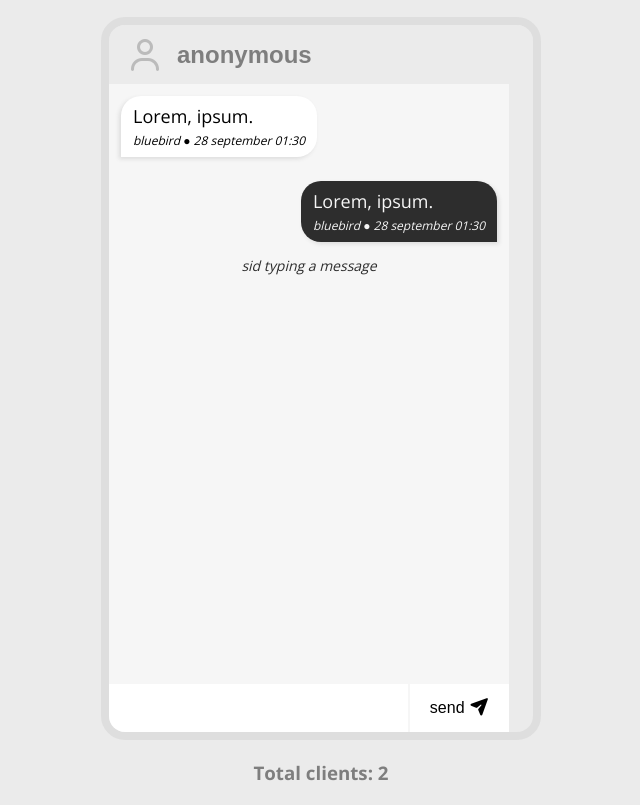
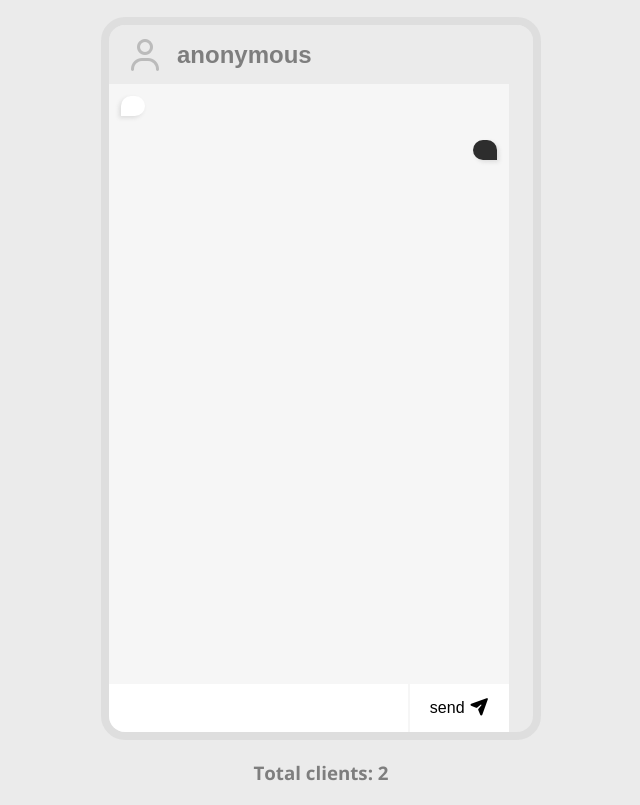
Before and after one commit to Golupandey0/chat-application, a website: page public/index.html in a window 1280 px wide. Shown: the part 66-871 px from the top of the page, without its empty margins (319-959 px from the left). Drawn offline with nearby package versions, Linux system fonts and the light colour scheme; no server answers.

Commit message:
Update index.html

```diff
--- a/public/index.html
+++ b/public/index.html
@@ -19,21 +19,21 @@
         <ul class="message-container" id="message-container">
             <li class="message-left">
                 <p class="message">
-                    Lorem, ipsum.
-                    <span>bluebird ● 28 september 01:30</span>
+                    <!-- Lorem, ipsum. -->
+                    <span> </span>
                 </p>
             </li>
 
              <li class="message-right">
                 <p class="message">
-                    Lorem, ipsum.
-                    <span>bluebird ● 28 september 01:30</span>
+                    <!-- Lorem, ipsum. -->
+                    <span> </span>
                 </p>
             </li>
 
             <li class="message-feedback">
                 <p class="feedback" id="feedback">
-                    sid typing a message
+                    <!-- sid typing a message -->
                 </p>
             </li>
         </ul>
```
